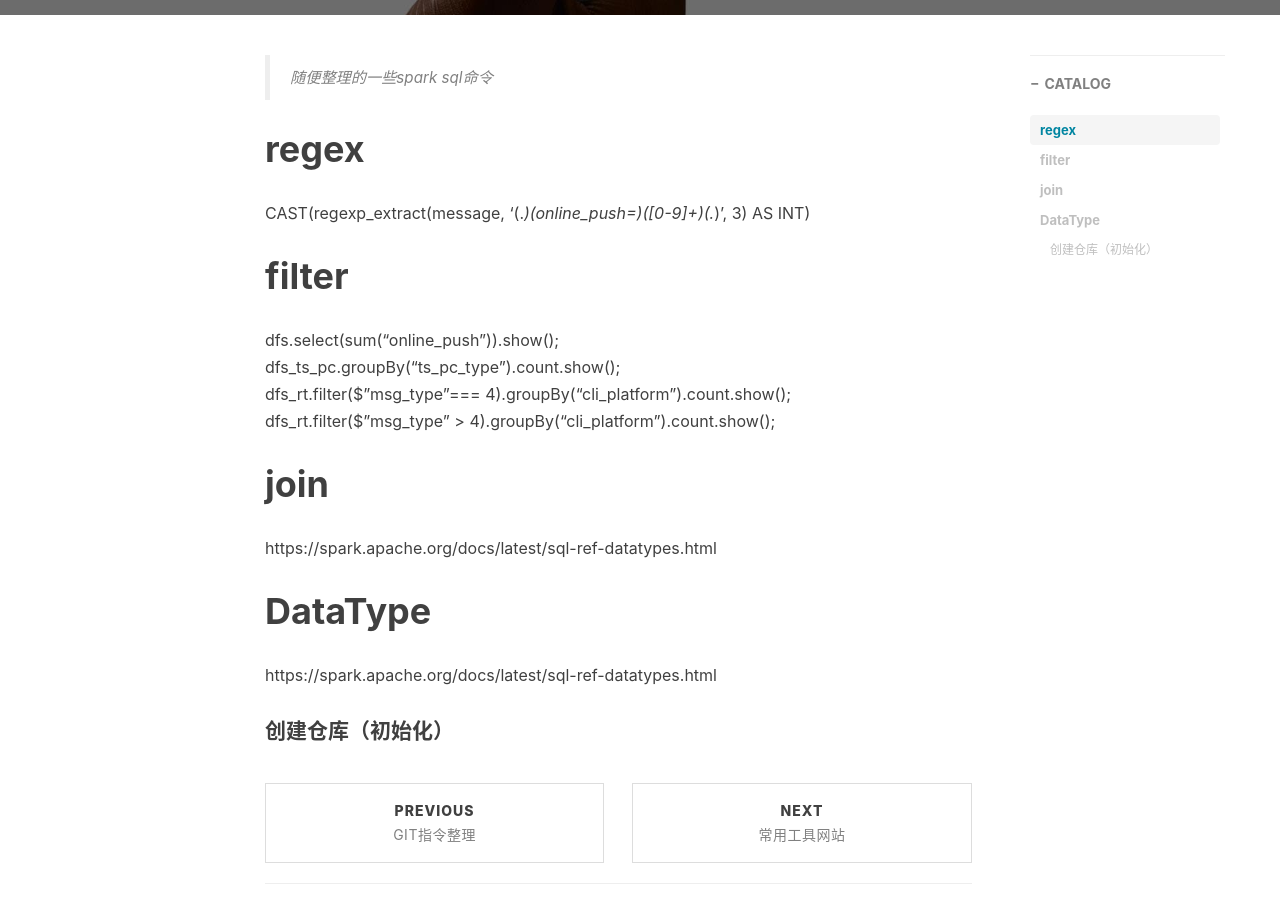
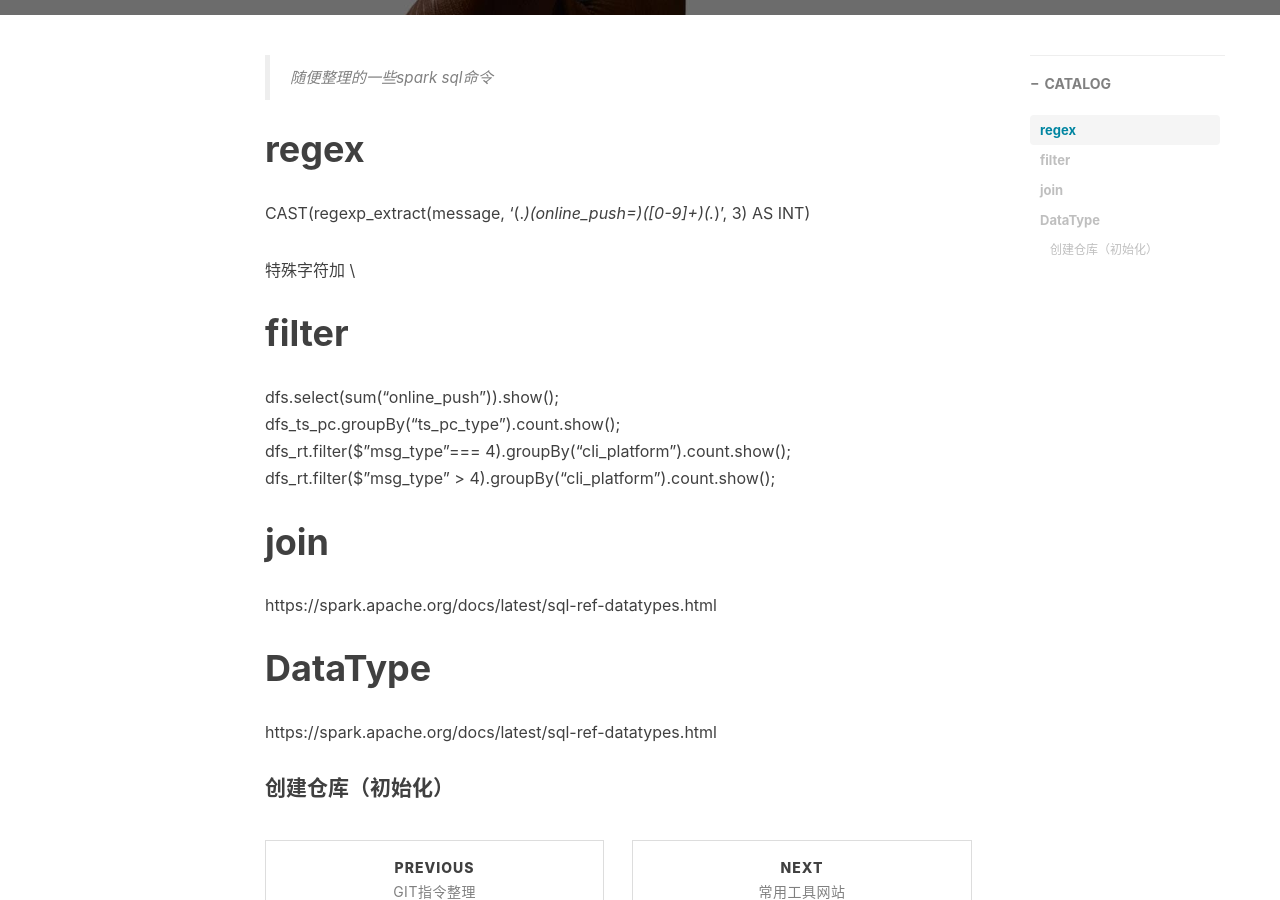
Before and after one commit to 20083017/20083017.github.io, a Jekyll site: the page built from _posts/2022-09-07-spark-cheatsheet.md, in a window 1280 px wide and 900 px high, scrolled down 508 px. Built offline with Jekyll 4.4.1, drawn with Linux system fonts in a browser that asks for light colours; nearby versions of some CDN libraries; comment, search, counter and statistics services are not loaded.

Commit message:
Update 2022-09-07-spark-cheatsheet.md

```diff
--- a/_posts/2022-09-07-spark-cheatsheet.md
+++ b/_posts/2022-09-07-spark-cheatsheet.md
@@ -17,6 +17,8 @@ tags:
 
   CAST(regexp_extract(message, '(.*)(online_push=)([0-9]+)(.*)', 3) AS INT)
 
+  特殊字符加 \
+
 # filter
   dfs.select(sum("online_push")).show();
   dfs_ts_pc.groupBy("ts_pc_type").count.show();
```
